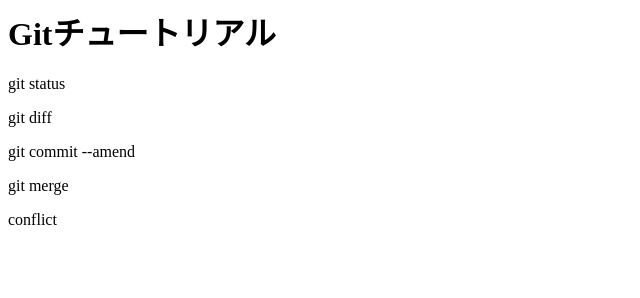
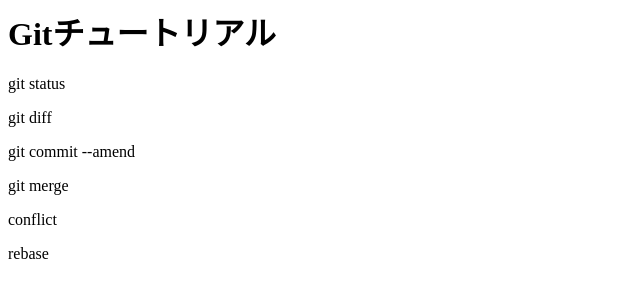
Before and after one commit to mtmth1234/git_tutorial, a plain HTML site: page index.html in a window 1280 px wide. Shown: the full height of the page, 0-640 px from the left. Drawn offline with Linux system fonts and the light colour scheme.

Commit message:
rebase確認

```diff
--- a/index.html
+++ b/index.html
@@ -4,3 +4,4 @@
 <p>git commit --amend</p>
 <p>git merge</p>
 <p>conflict</p>
+<p>rebase</p>
```
